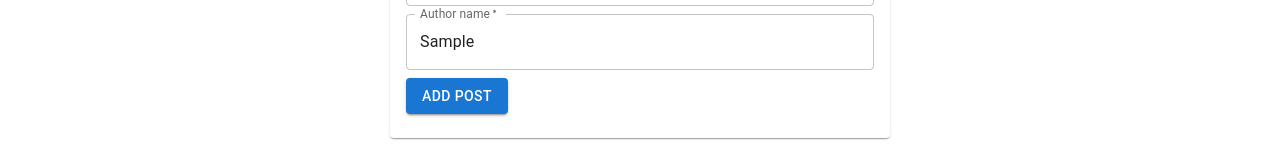
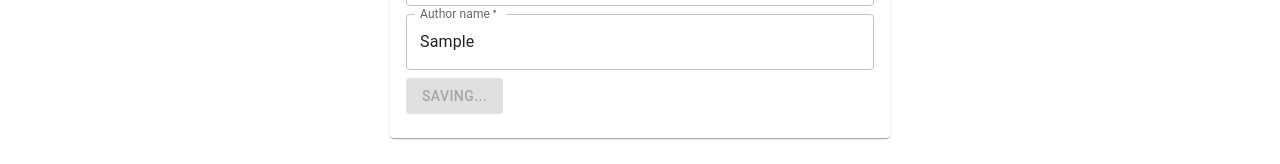
Before and after one commit to Volodymyr-Branets/micro_blog_app, a React (Create React App) app: page /new in a window 1280 px wide. Both pictures are taken after typing "Sample", "Sample", "Sample" into the empty fields and a click on the button "ADD POST". Shown: the part 366-530 px from the top of the page. Built offline with nearby package versions, Linux system fonts and the light colour scheme; no server answers.

Commit message:
Add flag isPending to NewPost component for use it at Button when post is saving

```diff
--- a/src/components/NewPost/index.js
+++ b/src/components/NewPost/index.js
@@ -12,16 +12,18 @@ const NewPost = () => {
   const [title, setTitle] = useState("");
   const [postText, setPostText] = useState("");
   const [author, setAuthor] = useState("");
+  const [isPending, setIsPending] = useState(false);
 
   const handleSubmit = (e) => {
     e.preventDefault();
     const post = { title, postText, author };
-
+    setIsPending(true);
     fetch("http://localhost:8000/posts", {
       method: "POST",
       headers: { "Content-Type": "application/json" },
       body: JSON.stringify(post),
     }).then(() => {
+      setIsPending(false);
       console.log("new post aded");
     });
   };
@@ -77,9 +79,16 @@ const NewPost = () => {
                 />
               </Grid>
               <Grid xs={12} item>
-                <Button type="submit" variant="contained">
-                  Add post
-                </Button>
+                {!isPending && (
+                  <Button type="submit" variant="contained">
+                    Add post
+                  </Button>
+                )}
+                {isPending && (
+                  <Button type="submit" variant="contained" disabled>
+                    Saving...
+                  </Button>
+                )}
               </Grid>
             </Grid>
           </form>
```
Also changed, not shown: api/data.json (+12 -0 lines).
